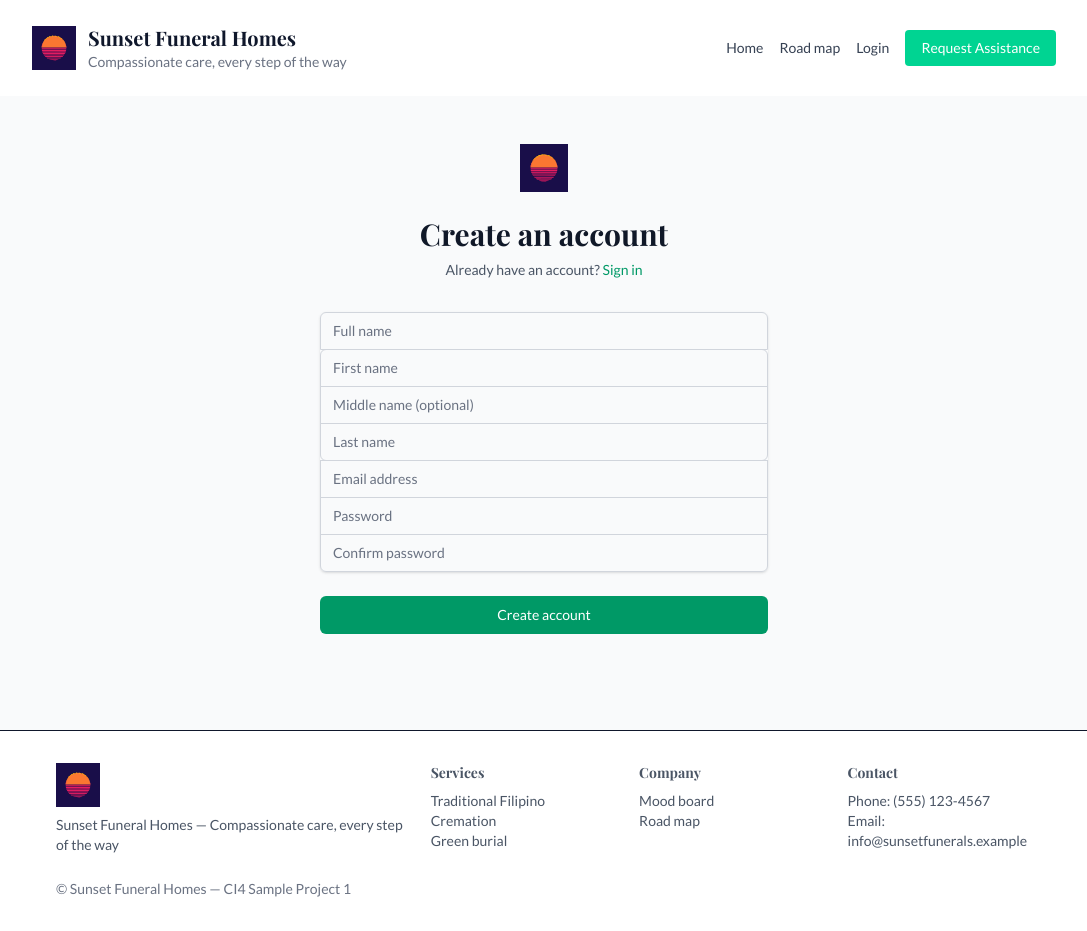
After one commit to zyx-0314/CI4-template, a CodeIgniter 4 app: the page made by backend/app/Views/auth/signup.php in a window 1280 px wide. The commit adds this page. Shown: the whole page, without its empty margins (96-1183 px from the left). Run offline with PHP 8.4 and a stand-in for CodeIgniter, Linux system fonts and the light colour scheme; the template is opened without the code that fills it, so the values that code supplies are empty; some libraries are stand-ins or nearby versions.

Commit message:
feat: enhance login and signup views with improved layout and structure

```diff
--- a/backend/app/Views/auth/login.php
+++ b/backend/app/Views/auth/login.php
@@ -23,11 +23,11 @@ $old = $old ?? [];
 <html lang="en">
 <?= view('components/head', ['title' => 'Sunset Funeral Homes — Compassionate Care']) ?>
 
-<body class="bg-gray-50 font-sans text-slate-900">
+<body class="bg-gray-50 min-h-screen font-sans text-slate-900">
   <?= view('components/header'); ?>
 
 
-  <main class="flex justify-center items-center bg-gray-50 px-4 sm:px-6 lg:px-8 py-12 min-h-screen">
+  <main class="flex justify-center items-center bg-gray-50 px-4 sm:px-6 lg:px-8 py-12">
     <div class="space-y-8 w-full max-w-md">
       <div>
         <img class="mx-auto w-auto h-12" src="<?= esc(base_url('logo/main.svg')) ?>" alt="<?= esc($brandTitle ?? 'Sunset Funeral Homes') ?>">
--- /dev/null
+++ b/backend/app/Views/auth/signup.php
@@ -0,0 +1,119 @@
+<?php
+
+/**
+ * views/auth/signup.php
+ *
+ * Data contract (optional):
+ * - $action: string - form action URL (default: '/signup')
+ * - $method: string - http method (default: 'post')
+ * - $errors: array|null - validation errors keyed by field name
+ * - $old: array|null - old input values
+ */
+
+$action = $action ?? '/signup';
+$method = strtoupper($method ?? 'post');
+$errors = $errors ?? [];
+$old = $old ?? [];
+
+?>
+<!doctype html>
+<html lang="en">
+<?= view('components/head', ['title' => 'Sunset Funeral Homes — Compassionate Care']) ?>
+
+<body class="bg-gray-50 min-h-screen font-sans text-slate-900">
+    <?= view('components/header'); ?>
+
+    <main class="flex justify-center items-center bg-gray-50 px-4 sm:px-6 lg:px-8 py-12">
+        <div class="space-y-8 w-full max-w-md">
+            <div>
+                <img class="mx-auto w-auto h-12" src="<?= esc(base_url('logo/main.svg')) ?>" alt="<?= esc($brandTitle ?? 'Sunset Funeral Homes') ?>">
+                <h2 class="mt-6 font-extrabold text-gray-900 text-3xl text-center">Create an account</h2>
+                <p class="mt-2 text-gray-600 text-sm text-center">Already have an account? <a href="/login" class="font-medium text-emerald-600 hover:underline">Sign in</a></p>
+            </div>
+
+            <form class="space-y-6 mt-8" action="<?= esc($action) ?>" method="<?= $method === 'GET' ? 'get' : 'post' ?>" novalidate>
+                <?= csrf_field() ?>
+                <div class="-space-y-px shadow-sm rounded-md">
+                    <div>
+                        <label for="name" class="sr-only">Full name</label>
+                        <input id="name" name="name" type="text" autocomplete="name" required
+                            value="<?= esc($old['name'] ?? '') ?>"
+                            class="appearance-none rounded-none relative block w-full px-3 py-2 border <?= isset($errors['name']) ? 'border-red-500' : 'border-gray-300' ?> placeholder-gray-500 text-gray-900 rounded-t-md focus:outline-none focus:ring-emerald-500 focus:border-emerald-500 focus:z-10 sm:text-sm"
+                            placeholder="Full name" aria-invalid="<?= isset($errors['name']) ? 'true' : 'false' ?>" aria-describedby="name-error">
+                        <?php if (! empty($errors['name'])): ?>
+                            <p id="name-error" class="mt-2 text-red-600 text-sm"><?= esc($errors['name']) ?></p>
+                        <?php endif; ?>
+                    </div>
+                    <div>
+                        <label for="first_name" class="sr-only">First name</label>
+                        <input id="first_name" name="first_name" type="text" autocomplete="given-name" required
+                            value="<?= esc($old['first_name'] ?? '') ?>"
+                            class="appearance-none rounded-none relative block w-full px-3 py-2 border <?= isset($errors['first_name']) ? 'border-red-500' : 'border-gray-300' ?> placeholder-gray-500 text-gray-900 rounded-t-md focus:outline-none focus:ring-emerald-500 focus:border-emerald-500 focus:z-10 sm:text-sm"
+                            placeholder="First name" aria-invalid="<?= isset($errors['first_name']) ? 'true' : 'false' ?>" aria-describedby="first-name-error">
+                        <?php if (! empty($errors['first_name'])): ?>
+                            <p id="first-name-error" class="mt-2 text-red-600 text-sm"><?= esc($errors['first_name']) ?></p>
+                        <?php endif; ?>
+                    </div>
+                    <div>
+                        <label for="middle_name" class="sr-only">Middle name</label>
+                        <input id="middle_name" name="middle_name" type="text" autocomplete="additional-name"
+                            value="<?= esc($old['middle_name'] ?? '') ?>"
+                            class="appearance-none rounded-none relative block w-full px-3 py-2 border <?= isset($errors['middle_name']) ? 'border-red-500' : 'border-gray-300' ?> placeholder-gray-500 text-gray-900 focus:outline-none focus:ring-emerald-500 focus:border-emerald-500 focus:z-10 sm:text-sm"
+                            placeholder="Middle name (optional)" aria-invalid="<?= isset($errors['middle_name']) ? 'true' : 'false' ?>" aria-describedby="middle-name-error">
+                        <?php if (! empty($errors['middle_name'])): ?>
+                            <p id="middle-name-error" class="mt-2 text-red-600 text-sm"><?= esc($errors['middle_name']) ?></p>
+                        <?php endif; ?>
+                    </div>
+                    <div>
+                        <label for="last_name" class="sr-only">Last name</label>
+                        <input id="last_name" name="last_name" type="text" autocomplete="family-name" required
+                            value="<?= esc($old['last_name'] ?? '') ?>"
+                            class="appearance-none rounded-none relative block w-full px-3 py-2 border <?= isset($errors['last_name']) ? 'border-red-500' : 'border-gray-300' ?> placeholder-gray-500 text-gray-900 rounded-b-md focus:outline-none focus:ring-emerald-500 focus:border-emerald-500 focus:z-10 sm:text-sm"
+                            placeholder="Last name" aria-invalid="<?= isset($errors['last_name']) ? 'true' : 'false' ?>" aria-describedby="last-name-error">
+                        <?php if (! empty($errors['last_name'])): ?>
+                            <p id="last-name-error" class="mt-2 text-red-600 text-sm"><?= esc($errors['last_name']) ?></p>
+                        <?php endif; ?>
+                    </div>
+                    <div>
+                        <label for="email" class="sr-only">Email address</label>
+                        <input id="email" name="email" type="email" autocomplete="email" required
+                            value="<?= esc($old['email'] ?? '') ?>"
+                            class="appearance-none rounded-none relative block w-full px-3 py-2 border <?= isset($errors['email']) ? 'border-red-500' : 'border-gray-300' ?> placeholder-gray-500 text-gray-900 focus:outline-none focus:ring-emerald-500 focus:border-emerald-500 focus:z-10 sm:text-sm"
+                            placeholder="Email address" aria-invalid="<?= isset($errors['email']) ? 'true' : 'false' ?>" aria-describedby="email-error">
+                        <?php if (! empty($errors['email'])): ?>
+                            <p id="email-error" class="mt-2 text-red-600 text-sm"><?= esc($errors['email']) ?></p>
+                        <?php endif; ?>
+                    </div>
+                    <div>
+                        <label for="password" class="sr-only">Password</label>
+                        <input id="password" name="password" type="password" autocomplete="new-password" required
+                            class="appearance-none rounded-none relative block w-full px-3 py-2 border <?= isset($errors['password']) ? 'border-red-500' : 'border-gray-300' ?> placeholder-gray-500 text-gray-900 focus:outline-none focus:ring-emerald-500 focus:border-emerald-500 focus:z-10 sm:text-sm"
+                            placeholder="Password" aria-invalid="<?= isset($errors['password']) ? 'true' : 'false' ?>" aria-describedby="password-error">
+                        <?php if (! empty($errors['password'])): ?>
+                            <p id="password-error" class="mt-2 text-red-600 text-sm"><?= esc($errors['password']) ?></p>
+                        <?php endif; ?>
+                    </div>
+                    <div>
+                        <label for="password_confirm" class="sr-only">Confirm password</label>
+                        <input id="password_confirm" name="password_confirm" type="password" autocomplete="new-password" required
+                            class="appearance-none rounded-none relative block w-full px-3 py-2 border <?= isset($errors['password_confirm']) ? 'border-red-500' : 'border-gray-300' ?> placeholder-gray-500 text-gray-900 rounded-b-md focus:outline-none focus:ring-emerald-500 focus:border-emerald-500 focus:z-10 sm:text-sm"
+                            placeholder="Confirm password" aria-invalid="<?= isset($errors['password_confirm']) ? 'true' : 'false' ?>" aria-describedby="password-confirm-error">
+                        <?php if (! empty($errors['password_confirm'])): ?>
+                            <p id="password-confirm-error" class="mt-2 text-red-600 text-sm"><?= esc($errors['password_confirm']) ?></p>
+                        <?php endif; ?>
+                    </div>
+                </div>
+
+                <div>
+                    <button name="signup" type="submit" class="group relative flex justify-center bg-emerald-600 hover:bg-emerald-700 px-4 py-2 border border-transparent rounded-md focus:outline-none focus:ring-2 focus:ring-emerald-500 focus:ring-offset-2 w-full font-medium text-white text-sm">
+                        Create account
+                    </button>
+                </div>
+            </form>
+        </div>
+    </main>
+
+    <?= view('components/footer') ?>
+</body>
+
+</html>
--- a/backend/app/Views/components/head.php
+++ b/backend/app/Views/components/head.php
@@ -1,4 +1,5 @@
 <?php
+
 /**
  * components/head.php
  * Renders a full <head> block with default CDN includes and accepts
@@ -12,6 +13,7 @@ $title = $title ?? 'Sunset Funeral Homes';
 $extras = $extras ?? null; // string or array
 $cdns = $cdns ?? [];
 ?>
+
 <head>
   <meta charset="utf-8">
   <meta name="viewport" content="width=device-width,initial-scale=1">
@@ -22,13 +24,23 @@ $cdns = $cdns ?? [];
   <link href="https://fonts.googleapis.com/css2?family=Playfair+Display:wght@400;700&family=Lato:wght@300;400;700&display=swap" rel="stylesheet">
 
   <!-- Tailwind CDN -->
-  <script src="https://cdn.tailwindcss.com"></script>
+  <script src="https://cdn.jsdelivr.net/npm/@tailwindcss/browser@4"></script>
 
   <!-- Global base typography -->
   <style>
     /* Base typography */
-    html, body { font-family: 'Lato', system-ui, -apple-system, 'Segoe UI', Roboto, 'Helvetica Neue', Arial; }
-    h1,h2,h3,h4,h5 { font-family: 'Playfair Display', Georgia, serif; }
+    html,
+    body {
+      font-family: 'Lato', system-ui, -apple-system, 'Segoe UI', Roboto, 'Helvetica Neue', Arial;
+    }
+
+    h1,
+    h2,
+    h3,
+    h4,
+    h5 {
+      font-family: 'Playfair Display', Georgia, serif;
+    }
   </style>
 
   <!-- Fonts are loaded above; use Tailwind utilities only (no inline CSS here) -->
--- a/backend/app/Views/components/header.php
+++ b/backend/app/Views/components/header.php
@@ -1,4 +1,5 @@
 <?php
+
 /**
  * components/header.php
  *
@@ -12,11 +13,11 @@
  */
 ?>
 
-<header class="bg-white shadow">
+<header class="bg-white shadow px-4">
   <div class="flex justify-between items-center mx-auto py-6 max-w-5xl">
     <div class="flex items-center space-x-4">
-  <a href="/" class="flex items-center space-x-3" aria-label="<?= esc($brandTitle ?? 'Sunset Funeral Homes') ?> home">
-  <img src="<?= esc($logo ?? base_url('logo/main.svg')) ?>" alt="<?= esc($brandTitle ?? 'Sunset Funeral Homes') ?>" class="h-11">
+      <a href="/" class="flex items-center space-x-3" aria-label="<?= esc($brandTitle ?? 'Sunset Funeral Homes') ?> home">
+        <img src="<?= esc($logo ?? base_url('logo/main.svg')) ?>" alt="<?= esc($brandTitle ?? 'Sunset Funeral Homes') ?>" class="h-11">
         <div class="hidden sm:block">
           <h1 class="font-semibold text-xl"><?= esc($brandTitle ?? 'Sunset Funeral Homes') ?></h1>
           <p class="text-gray-500 text-sm"><?= esc($brandTagline ?? 'Compassionate care, every step of the way') ?></p>
@@ -25,10 +26,10 @@
     </div>
     <nav class="flex items-center space-x-4 text-sm" aria-label="Primary navigation">
       <a href="/" class="text-gray-700">Home</a>
-  <a href="/roadmap" class="text-gray-700">Road map</a>
-  <a href="/login" class="text-gray-700">Login</a>
+      <a href="/roadmap" class="text-gray-700">Road map</a>
+      <a href="/login" class="text-gray-700">Login</a>
       <a href="/services" class="inline-block bg-emerald-400 hover:bg-emerald-500 px-4 py-2 rounded text-white" role="button">Request Assistance</a>
   </div>
-    </nav>
+  </nav>
   </div>
 </header>
```
Lines whose indentation alone changed are shown as unchanged.
